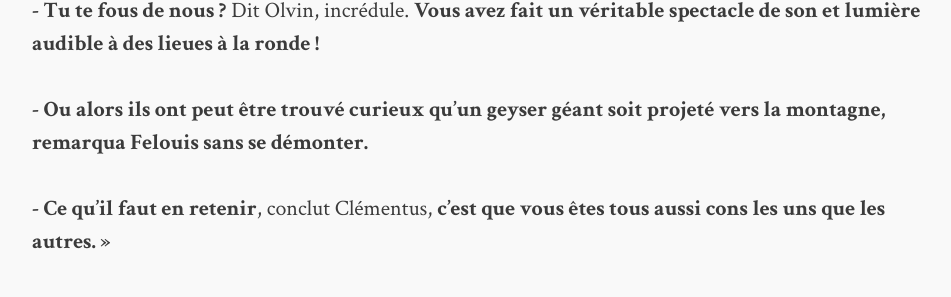
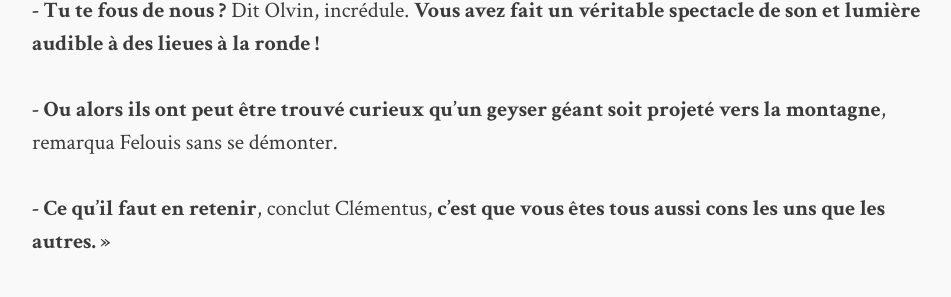
Before and after one commit to Tapus/tygrec, a Jekyll site: the page built from _posts/2015-02-19-chapitre-12.md, in a window 1280 px wide and 900 px high, scrolled down 5460 px. Shown: the part 165-462 px from the top of the window, without its empty margins (158-1109 px from the left). Built offline with Jekyll 4.4.1, drawn with Linux system fonts in a browser that asks for light colours.

Commit message:
Fix typo

```diff
--- a/_posts/2015-02-19-chapitre-12.md
+++ b/_posts/2015-02-19-chapitre-12.md
@@ -108,7 +108,7 @@ Tous en convinrent, et en moins de temps qu'il n'en faut pour le dire ils courai
 
 **\- Tu te fous de nous ?** Dit Olvin, incrédule. **Vous avez fait un véritable spectacle de son et lumière audible à des lieues à la ronde !**
 
-**\- Ou alors ils ont peut être trouvé curieux qu'un geyser géant soit projeté vers la montagne, remarqua Felouis sans se démonter.**
+**\- Ou alors ils ont peut être trouvé curieux qu'un geyser géant soit projeté vers la montagne**, remarqua Felouis sans se démonter.
 
 **\- Ce qu'il faut en retenir**, conclut Clémentus, **c'est que vous êtes tous aussi cons les uns que les autres. »**
 
```
